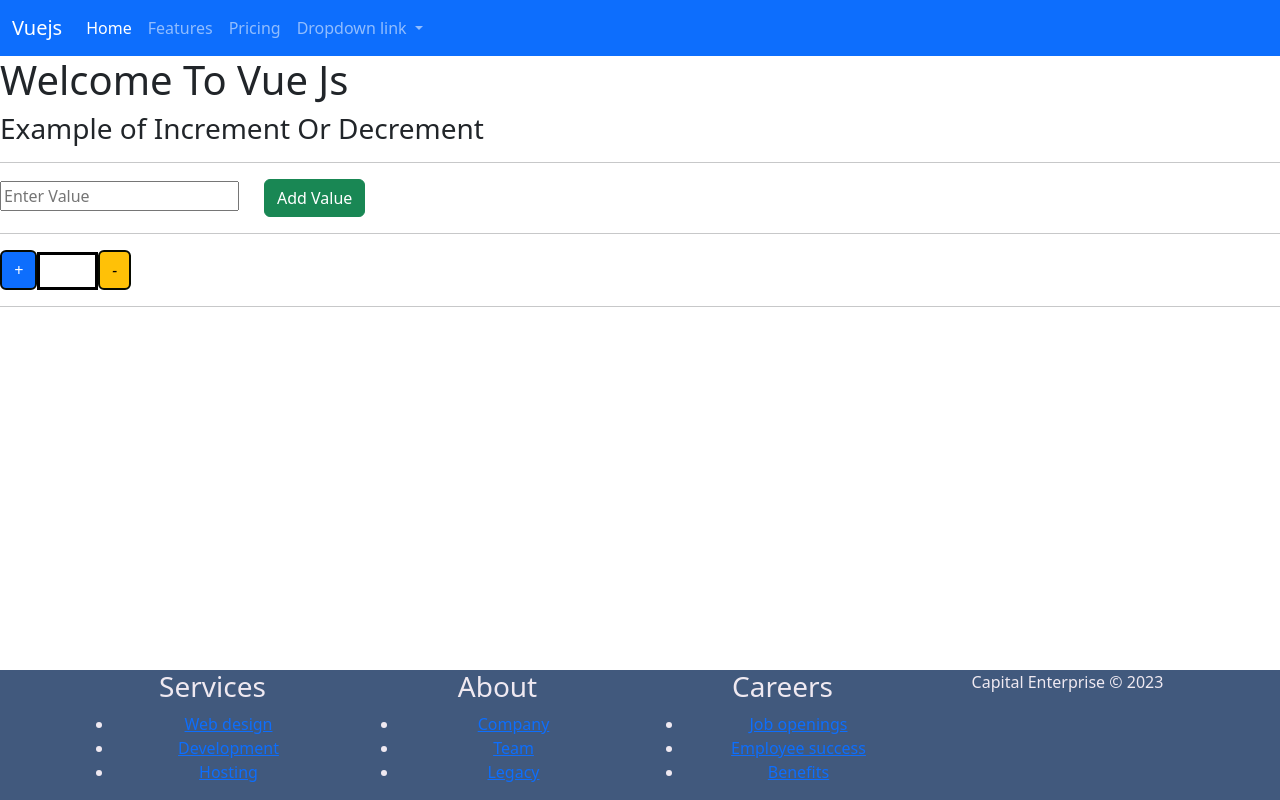
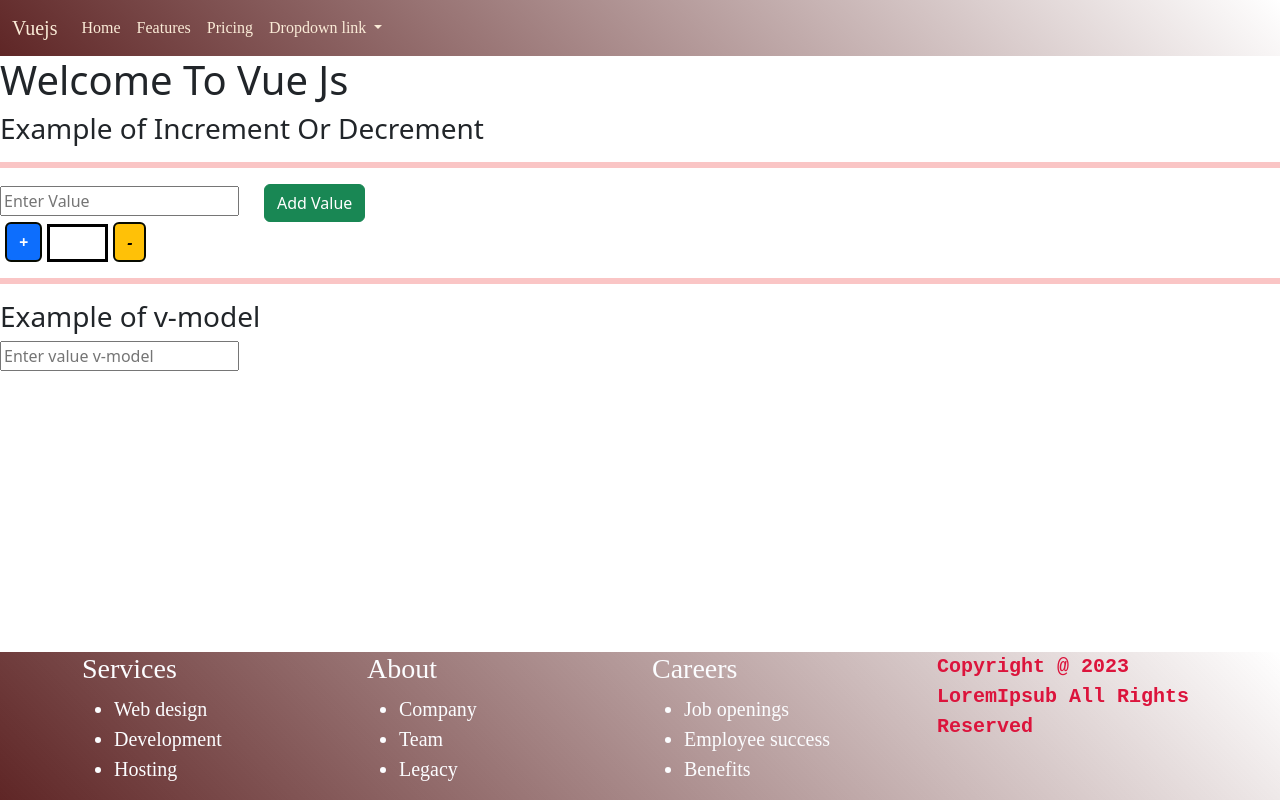
Before and after one commit to shyamporiya/vuejsProject, a Vue app: page / in a window 1280 px wide. Built offline with nearby package versions, Linux system fonts and the light colour scheme.

Commit message:
add css or hr tag

```diff
--- a/src/components/body/Content.vue
+++ b/src/components/body/Content.vue
@@ -10,7 +10,7 @@
       v-model="countVal"
     />
     <button class="btn btn-success" @click="addVal()">Add Value</button>
-    <hr />
+    <br />
     <button class="increment-btn btn btn-primary" @click="inc_btn()">
       <i style="inc-btn">+</i>
     </button>
@@ -20,6 +20,15 @@
       <i class="dec-btn">-</i>
     </button>
     <hr />
+    <h3>Example of v-model</h3>
+    <h2 aria-placeholder="v-model example">{{ model_Val }}</h2>
+    <input
+      class="model-val"
+      type="text"
+      placeholder="Enter value v-model"
+      v-model="model_Val"
+      data-title="Enter Value To Show Model"
+    />
   </div>
 </template>
 <script>
@@ -30,6 +39,7 @@ export default {
     return {
       count: "",
       countVal: "",
+      model_Val: "",
     };
   },
   methods: {
@@ -66,6 +76,8 @@ export default {
 .increment-btn,
 .decrement-btn {
   border: 2px solid rgb(7, 10, 0);
+  margin-left: 5px;
+  margin-right: 5px;
 }
 .value-text {
   margin-right: 25px;
@@ -75,5 +87,11 @@ export default {
   border: 3px solid black;
   font-weight: 700;
 }
+i {
+  font-weight: bold;
+}
+hr {
+  border: 3px solid #e91818 !important;
+}
 </style>
 >
--- a/src/components/body/Footer.vue
+++ b/src/components/body/Footer.vue
@@ -1,5 +1,6 @@
 <template>
-  <div class="content" style="color:white,background-color:black;">
+  <section>
+    <div class="content footer_links">
       <div class="container">
         <div class="row justify-content-center">
           <div class="col-sm-4 col-md-3 item">
@@ -31,15 +32,18 @@
             ><a href="#"><i class="icon ion-social-twitter"></i></a
             ><a href="#"><i class="icon ion-social-snapchat"></i></a
             ><a href="#"><i class="icon ion-social-instagram"></i></a>
-          <p class="copyright">Capital Enterprise © 2023</p>
+            <p class="copyright all_right_res">
+              <b>Copyright @ 2023 LoremIpsub All Rights Reserved</b>
+            </p>
           </div>
         </div>
       </div>
     </div>
+  </section>
 </template>
 <script></script>
 <style scoped>
-.content {
+/* .content {
   position: fixed;
   left: 0;
   bottom: 0;
@@ -47,5 +51,28 @@
   background-color: #41597d;
   color: #efe9f1;
   text-align: center;
+} */
+.content {
+  position: fixed;
+  left: 0;
+  bottom: 0;
+  width: 100%;
+  background: linear-gradient(45deg, #5f2626, transparent);
+  color: black;
+  font-size: small;
+  font-weight: 400;
+  font-family: antiquewhite;
+}
+.footer_links,
+a {
+  color: #fcfdff !important;
+  text-decoration: unset !important;
+  font-weight: 400;
+  font-family: fangsong;
+  font-size: 20px;
+}
+.all_right_res {
+  color: crimson;
+  font-family: monospace;
 }
 </style>
--- a/src/components/body/Header.vue
+++ b/src/components/body/Header.vue
@@ -1,8 +1,8 @@
 <template>
   <div>
-    <nav class="navbar navbar-expand-lg navbar-dark bg-primary">
-      <div class="container-fluid">
-        <a class="navbar-brand" href="#">Vuejs</a>
+    <nav class="navbar navbar-expand-lg unique_clr">
+      <div class="container-fluid nav_font">
+        <a class="navbar-brand nav_font_add" href="#">Vuejs</a>
         <button
           class="navbar-toggler"
           type="button"
@@ -17,17 +17,22 @@
         <div class="collapse navbar-collapse" id="navbarNavDropdown">
           <ul class="navbar-nav">
             <li class="nav-item">
-              <a class="nav-link active" aria-current="page" href="#">Home</a>
+              <a
+                class="nav-link active nav_font_add"
+                aria-current="page"
+                href="#"
+                >Home</a
+              >
             </li>
             <li class="nav-item">
-              <a class="nav-link" href="#">Features</a>
+              <a class="nav-link nav_font_add" href="#">Features</a>
             </li>
             <li class="nav-item">
-              <a class="nav-link" href="#">Pricing</a>
+              <a class="nav-link nav_font_add" href="#">Pricing</a>
             </li>
             <li class="nav-item dropdown">
               <a
-                class="nav-link dropdown-toggle"
+                class="nav-link dropdown-toggle nav_font_add"
                 href="#"
                 id="navbarDropdownMenuLink"
                 role="button"
@@ -40,10 +45,18 @@
                 class="dropdown-menu"
                 aria-labelledby="navbarDropdownMenuLink"
               >
-                <li><a class="dropdown-item" href="#">Action</a></li>
-                <li><a class="dropdown-item" href="#">Another action</a></li>
                 <li>
-                  <a class="dropdown-item" href="#">Something else here</a>
+                  <a class="dropdown-item nav_font_add" href="#">Action</a>
+                </li>
+                <li>
+                  <a class="dropdown-item nav_font_add" href="#"
+                    >Another action</a
+                  >
+                </li>
+                <li>
+                  <a class="dropdown-item nav_font_add" href="#"
+                    >Something else here</a
+                  >
                 </li>
               </ul>
             </li>
@@ -55,4 +68,14 @@
 </template>
 
 <script></script>
-<style scoped></style>
+<style scoped>
+.unique_clr {
+  background: linear-gradient(45deg, #5f2626, transparent);
+}
+.nav_font_add {
+  color: antiquewhite !important;
+  /* text-decoration: underline; */
+  font-weight: 400;
+  font-family: fangsong;
+}
+</style>
```
Lines whose indentation alone changed are shown as unchanged.
